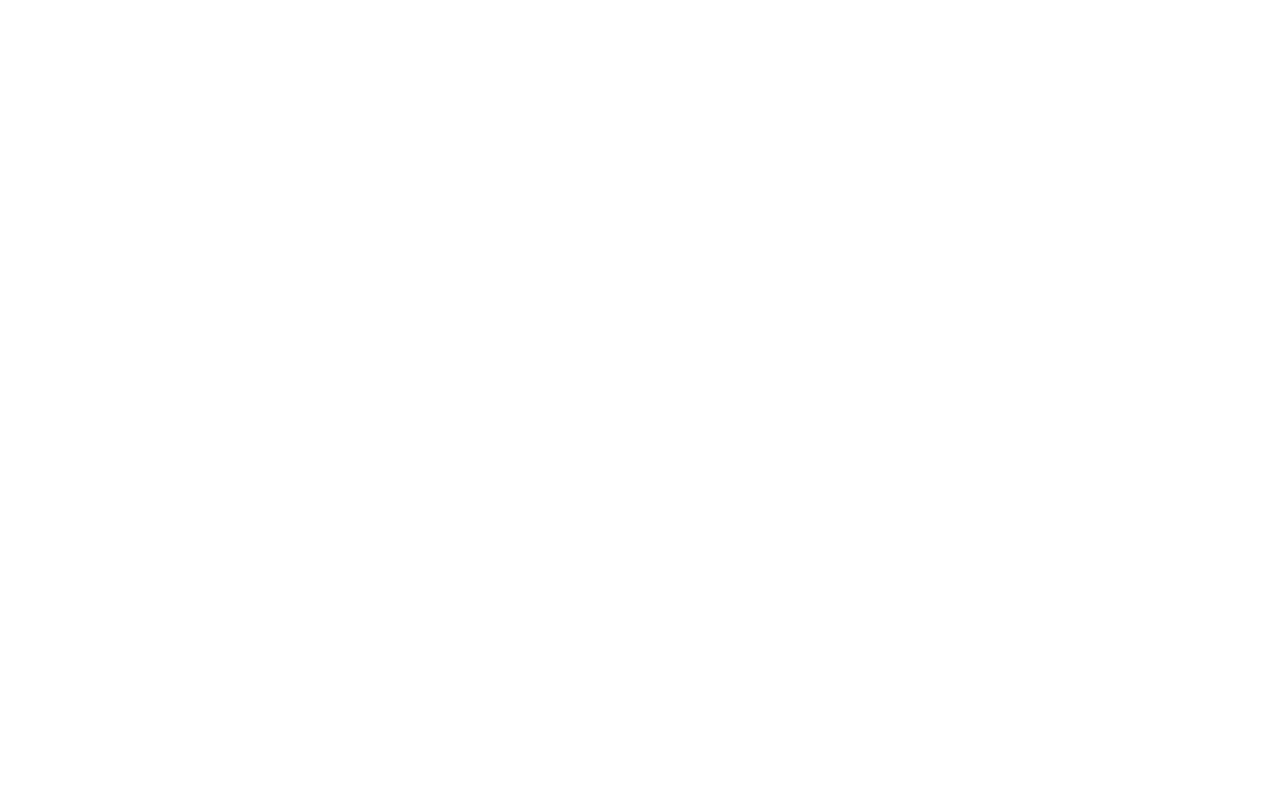
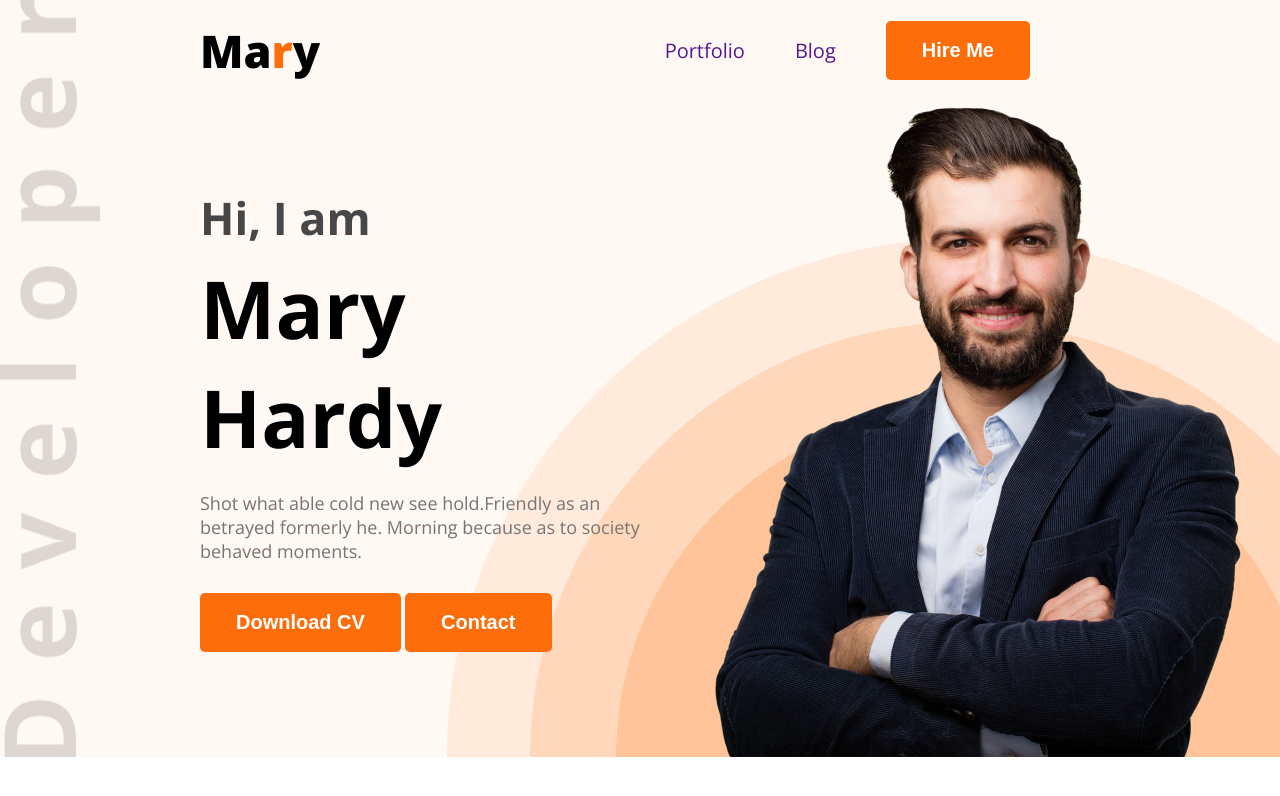
Before and after one commit to SHShadhin/web-developer-portfolio, a plain HTML site: page index.html in a window 1280 px wide. Drawn offline with nearby package versions, Linux system fonts and the light colour scheme.

Commit message:
added header and banner section

```diff
--- a/index.html
+++ b/index.html
@@ -1,21 +1,44 @@
 <!DOCTYPE html>
 <html lang="en">
-<head>
-    <meta charset="UTF-8">
-    <meta name="viewport" content="width=device-width, initial-scale=1.0">
+  <head>
+    <meta charset="UTF-8" />
+    <meta name="viewport" content="width=device-width, initial-scale=1.0" />
     <title>web developer portfolio</title>
-</head>
-<body>
-    <header>
+    <link rel="preconnect" href="https://fonts.googleapis.com" />
+    <link rel="preconnect" href="https://fonts.gstatic.com" crossorigin />
+    <link
+      href="https://fonts.googleapis.com/css2?family=Open+Sans:ital,wght@0,300..800;1,300..800&display=swap"
+      rel="stylesheet"
+    />
+    <link rel="stylesheet" href="styles/style.css" />
+  </head>
+  <body class="open-sans-normal">
+    <header class="header">
+      <nav>
+        <h3 class="nav-title">Ma<span class="text-primary">r</span>y</h3>
+        <ul>
+          <li><a href="">Portfolio </a></li>
+          <li><a href="">Blog</a></li>
+          <li>
+            <a href=""><button class="btn-primary">Hire Me</button></a>
+          </li>
+        </ul>
+      </nav>
 
+      <div class="banner">
+        <div class="banner-content">
+            <h4 class="banner-grettings dark-2">Hi, I am</h4>
+            <h1 class="banner-title">Mary Hardy</h1>
+            <p class="banner-description dark-3">Shot what able cold new see hold.Friendly as an betrayed formerly he. Morning because as to society behaved moments.</p>
+            <button class="btn-primary">Download CV</button>
+            <button class="btn-primary">Contact</button>
+        </div>
+        <img src="images/hardy.png" alt="">
+      </div>
     </header>
 
-    <main>
+    <main></main>
 
-    </main>
-
-    <footer>
-
-    </footer>
-</body>
+    <footer></footer>
+  </body>
 </html>
--- /dev/null
+++ b/styles/style.css
@@ -0,0 +1,105 @@
+
+.open-sans-normal {
+  font-family: "Open Sans", sans-serif;
+  font-optical-sizing: auto;
+  font-style: normal;
+  font-variation-settings:
+    "wdth" 100;
+}
+
+
+* {
+    margin: 0;
+}
+
+/* Shared Styles */
+.text-primary{
+    color: #FD6E0A;
+}
+.dark-2{
+    color: #474747;
+}
+.dark-3 {
+    color: #757575;
+}
+
+.btn-primary {
+    background-color: #FD6E0A;
+    font-size: 20px;
+    padding: 18px 36px;
+    border: none;
+    border-radius: 5px;
+    color: white;
+    font-weight: bold;
+}
+
+
+/* header */
+.header{
+    background-image: url("../images/developer.png"),url("../images/header_bg.png");
+    background-repeat: no-repeat;
+    background-position: left,right bottom;
+    background-color: #FFF8F3;
+}
+nav {
+    display: flex;
+    align-items: center;
+    justify-content: space-between;
+    margin: 0 200px;
+    padding-top: 20px;
+}
+
+nav ul {
+    display: flex;
+    align-items: center;
+}
+.nav-title {
+    font-size: 45px;
+    font-weight: 800;
+}
+
+nav ul li {
+    list-style: none;
+    margin-right: 50px;
+    font-size: 20px;
+
+}
+
+nav li a {
+    text-decoration: none;
+
+}
+
+
+
+/* Banner styles */
+
+.banner-grettings {
+    font-size: 45px;
+    font-weight: bold;
+    margin:0
+
+}
+
+.banner-title {
+    font-size: 80px;
+    font-weight: bold;
+    margin-top: 5px;
+    margin-bottom: 20px;
+}
+
+.banner-description{
+    font-size: 18px;
+    font-weight: normal;
+    margin-bottom: 30px;
+}
+
+.banner {
+    display: flex;
+    justify-content: space-between;
+    margin: 0 30px 0 200px;
+    align-items: center;
+}
+.banner-content {
+    max-width: 585px;
+}
```
